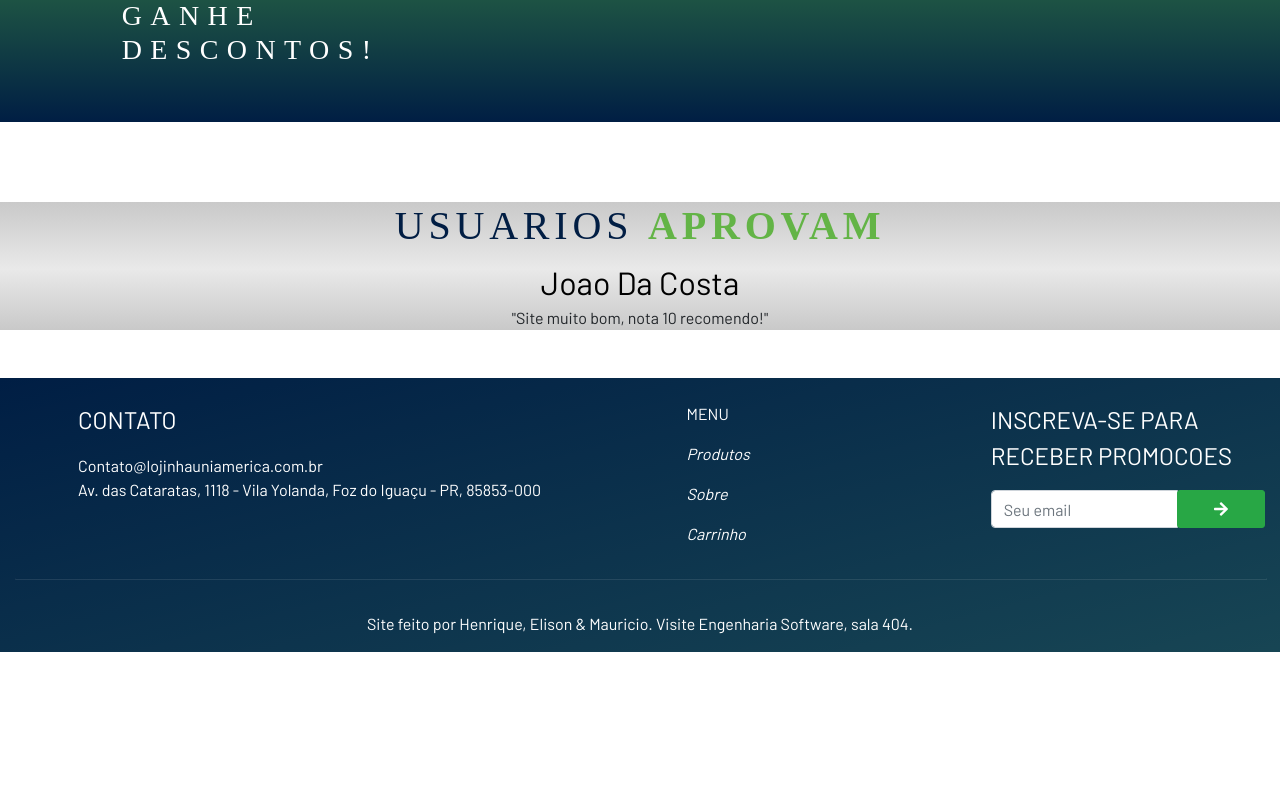
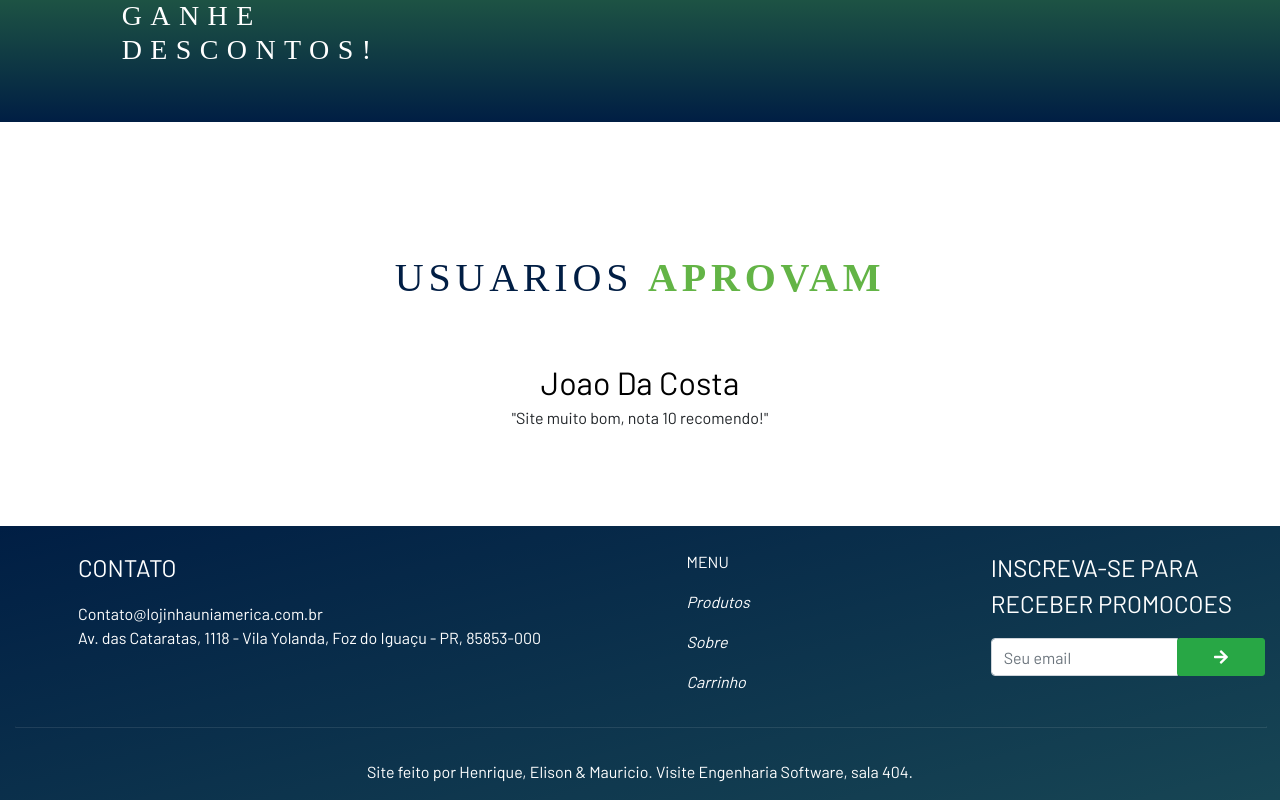
Before and after one commit to Henriquecesp/lojinha-react, a React (Create React App) app: page / in a window 1280 px wide. Shown: the part 1886-2686 px from the top of the page. Before the commit the page ends 2538 px from the top, so only its background shows below. Built offline with nearby package versions, Linux system fonts and the light colour scheme.

Commit message:
identacao

```diff
--- a/src/components/OpinionComponent.js
+++ b/src/components/OpinionComponent.js
@@ -3,20 +3,29 @@ import Title from "./Title";
 
 export default class OpinionComponent extends Component {
   render() {
-      let fontsize = {
-          fontSize: '2rem'
-      }
-      let user = {
-          name: 'joao da costa',
-          opinion: 'Site muito bom, nota 10 recomendo!'
-      }
+    let fontsize = {
+      fontSize: "2rem"
+    };
+    let user = {
+      name: "joao da costa",
+      opinion: "Site muito bom, nota 10 recomendo!"
+    };
     return (
-      <div className='container-fluid opnion my-5'>
+      <div
+        data-aos='fade-down'
+        data-aos-duration='2000'
+        className='container-fluid opinion my-5 pt-1'
+      >
         <Title name='usuarios' title='aprovam' />
         <div className='row text-center justify-content-center'>
-          <div className='col-10'>
-            <span className='text-center text-capitalize text-black' style={fontsize}>{user.name}</span>
-            <br/>
+          <div className='col-10 py-5'>
+            <span
+              className='text-center text-capitalize text-black'
+              style={fontsize}
+            >
+              {user.name}
+            </span>
+            <br />
             <span className='text-center'>"{user.opinion}"</span>
           </div>
         </div>
```
